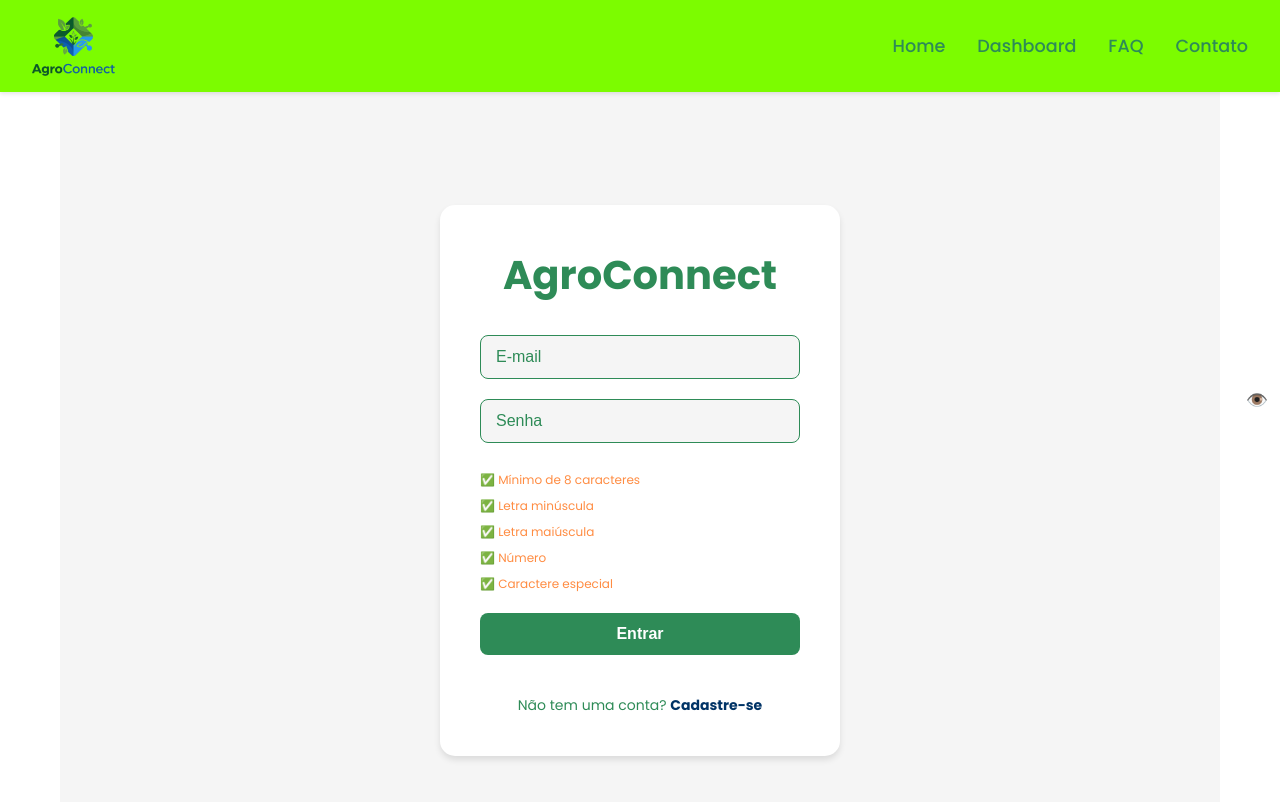
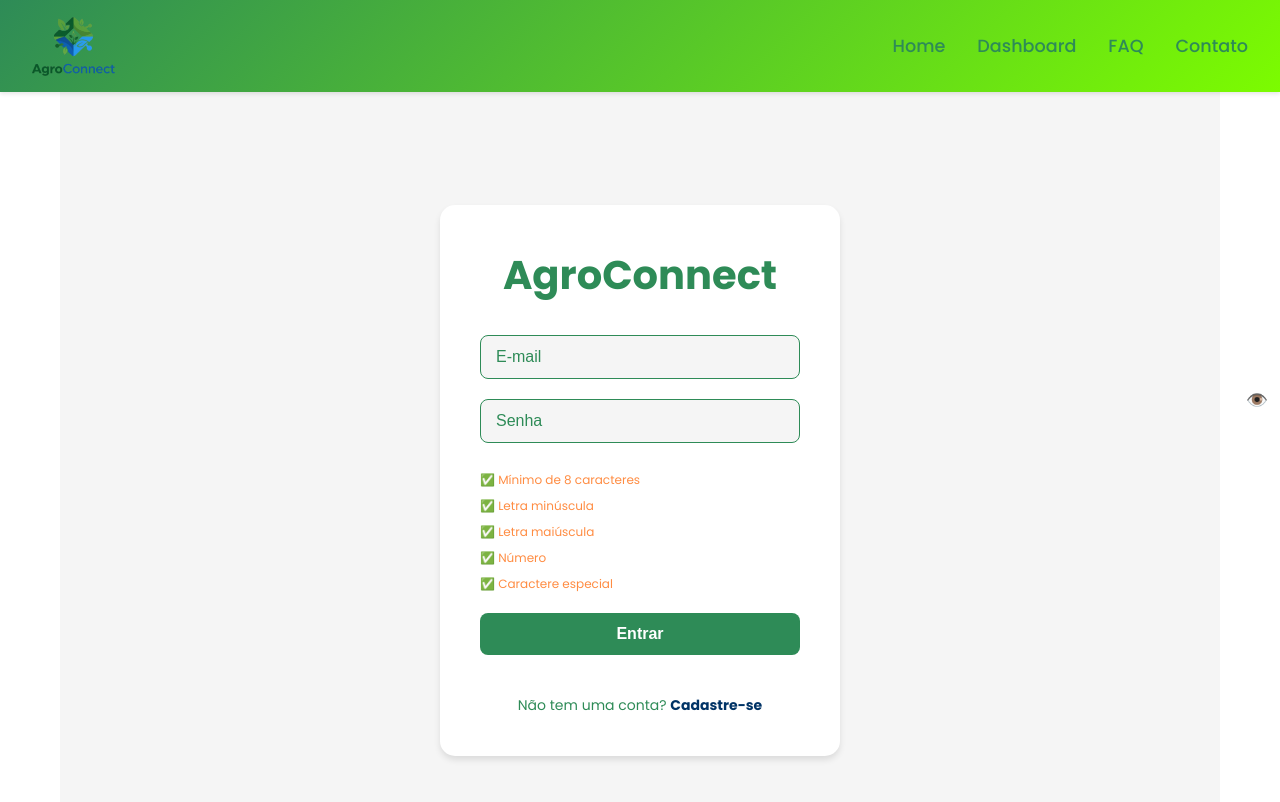
Before and after one commit to viniciusmoraesz/AgroConnect, a React (Vite) app: page / in a window 1280 px wide. Shown: the top 802 px of the page. Built offline with nearby package versions, Linux system fonts and the light colour scheme.

Commit message:
Header Colour

```diff
--- a/src/Styles/StyledHeader.js
+++ b/src/Styles/StyledHeader.js
@@ -1,7 +1,7 @@
 import styled from 'styled-components';
 
 export const HeaderContainer = styled.header`
-  background-color: #7CFC00;
+  background: linear-gradient(135deg, #2E8B57 0%, #7CFC00 100%);
   padding: 1rem 2rem;
   display: flex;
   justify-content: space-between;
@@ -70,7 +70,7 @@ export const MobileMenu = styled.div`
   top: 100%;
   left: 0;
   right: 0;
-  background-color: #7CFC00;
+  background: linear-gradient(135deg, #2E8B57 0%, #7CFC00 100%);
   padding: 1rem;
   flex-direction: column;
   gap: 1rem;
```
